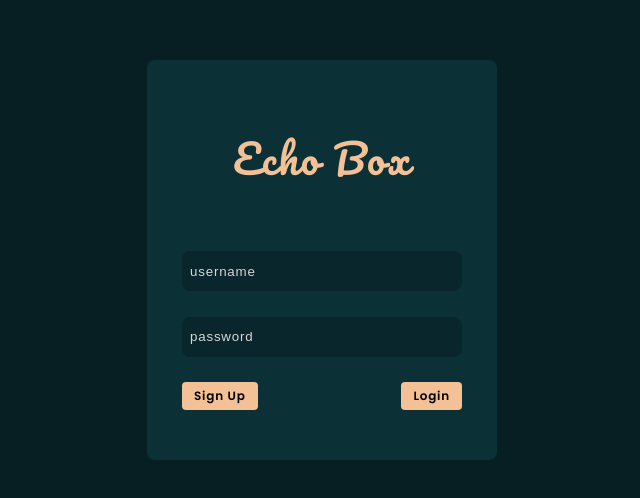
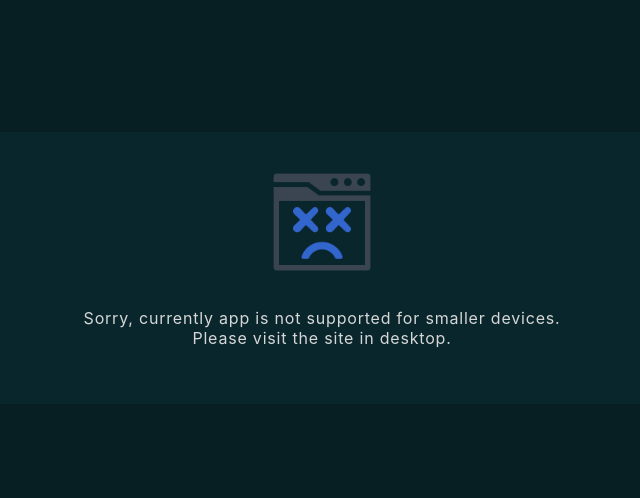
Before and after one commit to nayanthulkar28/echo-box, a React (Create React App) app in the folder ui/: page / in a window 1280 px wide. Before the commit this address led to /login. Shown: the part 132-630 px from the top of the page, without its empty margins (318-958 px from the left). Built offline with nearby package versions, Linux system fonts and the light colour scheme; the HTML template or start-up script is replaced by a standard one.

Commit message:
system compatibility check

```diff
--- a/ui/public/index.html
+++ b/ui/public/index.html
@@ -2,6 +2,7 @@
 <html lang="en">
   <head>
     <meta charset="utf-8" />
+    <link rel="icon" href="%PUBLIC_URL%/favicon.ico" />
     <meta name="viewport" content="width=device-width, initial-scale=1" />
     <meta name="theme-color" content="#000000" />
     <meta
--- a/ui/src/App.css
+++ b/ui/src/App.css
@@ -19,3 +19,9 @@
   background-color: var(--app-color-1);
   padding: 16px 200px 32px;
 }
+
+@media screen and (max-width: 1400px) {
+  .app {
+    padding: 0;
+  }
+}
--- a/ui/src/App.js
+++ b/ui/src/App.js
@@ -5,6 +5,7 @@ import Login from './Pages/Login';
 import ProtectedRoutes from './Components/ProtectedRoutes/ProtectedRoutes';
 import NotFound from './Components/NotFound/NotFound';
 import AuthProvider from './hooks/AuthProvider';
+import SystemCompatible from './Components/SystemCompatible/SystemCompatible';
 
 function App() {
   const router = createBrowserRouter([
@@ -29,7 +30,9 @@ function App() {
   return (
     <div className="app">
       <AuthProvider>
-        <RouterProvider router={router}/>
+        <SystemCompatible>
+          <RouterProvider router={router}/>
+        </SystemCompatible>
       </AuthProvider>
     </div>
   );
--- /dev/null
+++ b/ui/src/Components/SystemCompatible/SystemCompatible.css
@@ -0,0 +1,29 @@
+.container {
+    background-color: var(--app-color-1);
+    display: flex;
+    justify-content: center;
+    align-items: center;
+    width: 100%;
+    height: 100%;
+}
+
+.holder {
+    width: 80%;
+    background-color: var(--app-color-2);
+    display: flex;
+    justify-content: center;
+    align-items: center;
+    flex-direction: column;
+    padding: 40px 20px 40px 20px;
+}
+
+.holder img {
+    width: 100px;
+    height: 100px;
+    margin-bottom: 20px;
+}
+
+.holder p {
+    color: var(--text-color);
+    text-align: center;
+}
--- /dev/null
+++ b/ui/src/Components/SystemCompatible/SystemCompatible.js
@@ -0,0 +1,18 @@
+import './SystemCompatible.css'
+import errorImg from '../../assets/error.png'
+
+const SystemCompatible = ({children}) => {
+    const width = window.innerWidth
+    if(width > 1400) return children
+    return (
+        <div className='container'>
+            <div className='holder'>
+                <img src={errorImg}/>
+                <p>Sorry, currently app is not supported for smaller devices. <br />
+                Please visit the site in desktop.</p>
+            </div>
+        </div>
+    )
+}
+
+export default SystemCompatible
```
Also changed, not shown: ui/src/assets/error.png (added), 1 other file (tests, documents, lock files or other folders).
